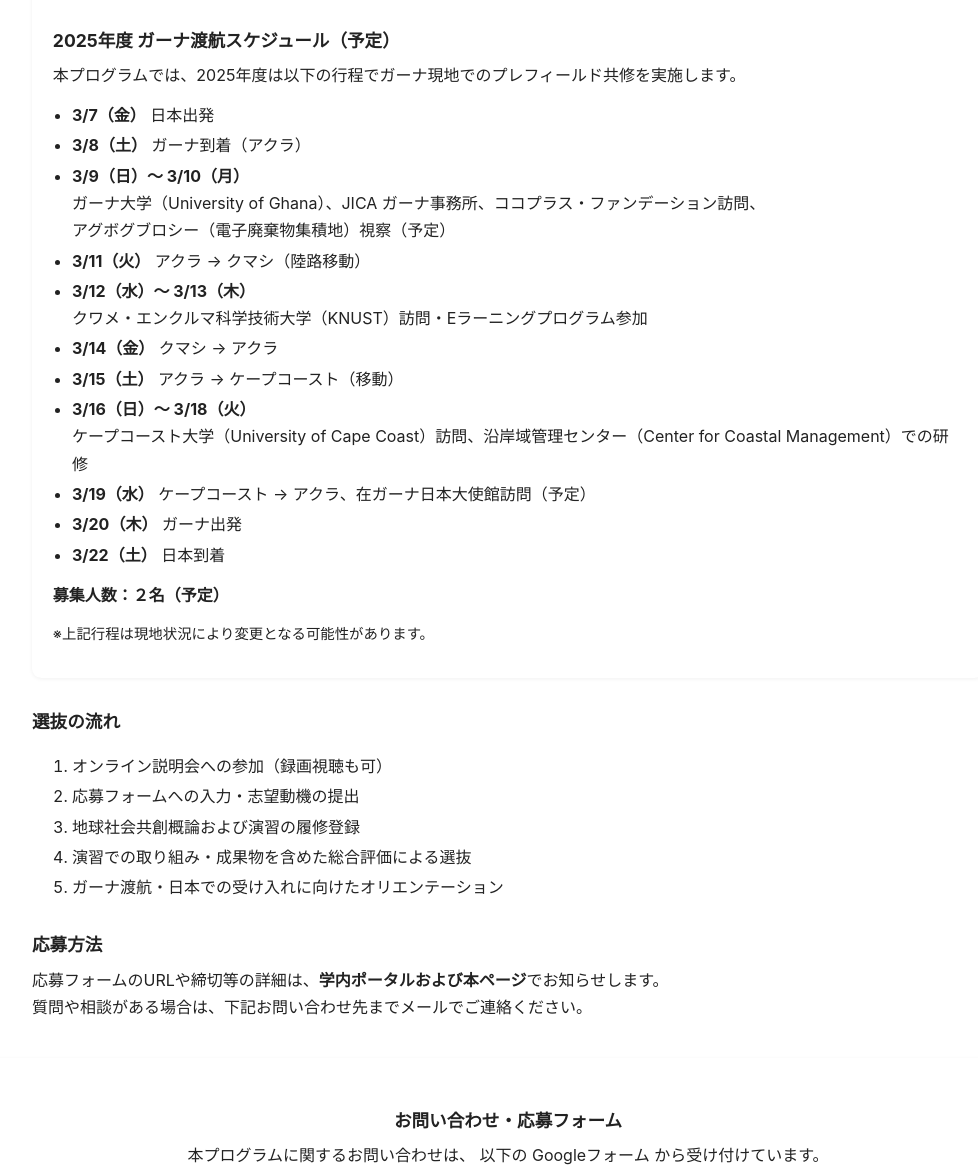
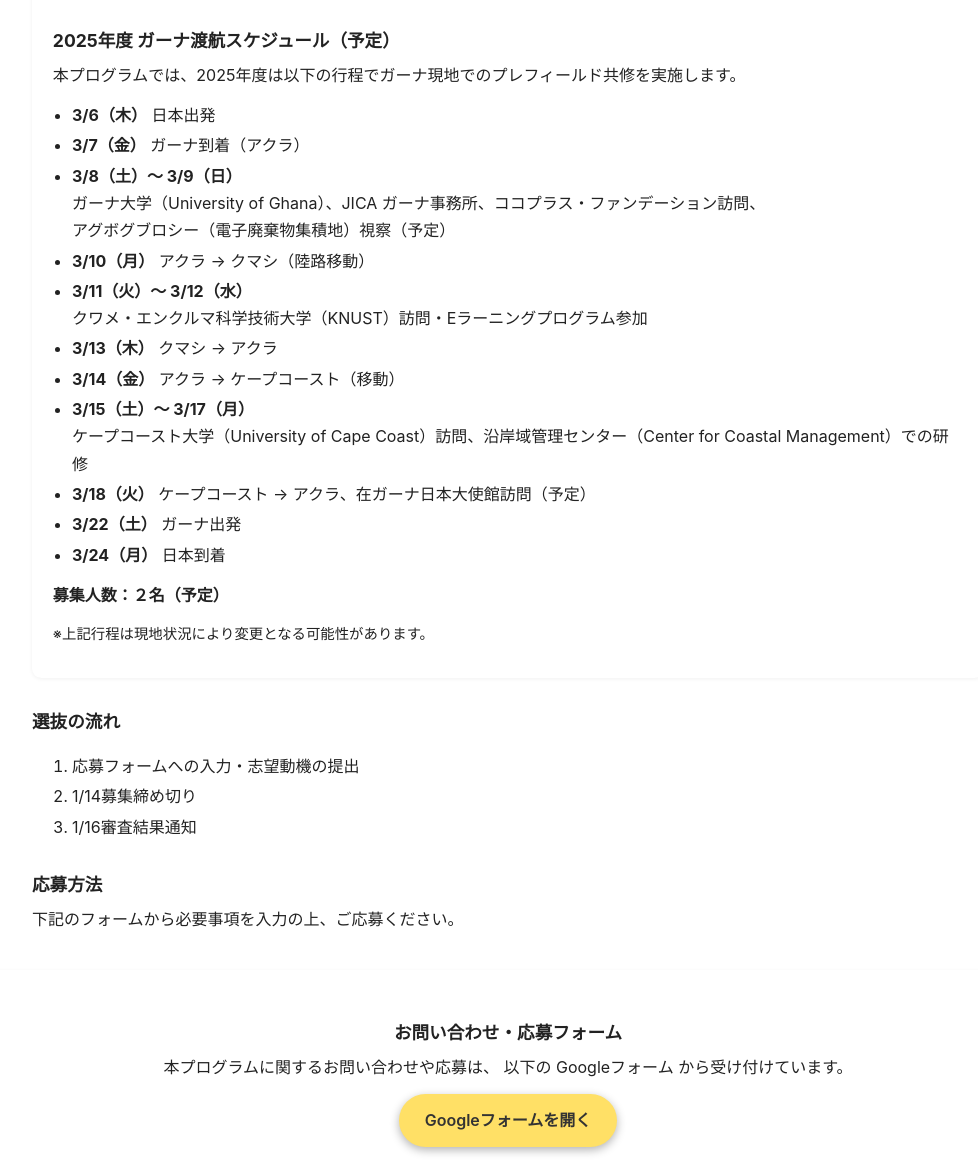
Before and after one commit to daisukekodaira/iss-ghana, a plain HTML site: page index.html in a window 1280 px wide. Shown: the part 5361-6533 px from the top of the page, without its empty margins (132-1110 px from the left). Drawn offline with Linux system fonts and the light colour scheme.

Commit message:
選抜の流れ、募集スケジュールの更新。日程の更新

```diff
--- a/index.html
+++ b/index.html
@@ -610,32 +610,32 @@
         <p>本プログラムでは、2025年度は以下の行程でガーナ現地でのプレフィールド共修を実施します。</p>
 
         <ul>
-          <li><strong>3/7（金）</strong> 日本出発</li>
-          <li><strong>3/8（土）</strong> ガーナ到着（アクラ）</li>
+          <li><strong>3/6（木）</strong> 日本出発</li>
+          <li><strong>3/7（金）</strong> ガーナ到着（アクラ）</li>
 
-          <li><strong>3/9（日）〜 3/10（月）</strong><br>
+          <li><strong>3/8（土）〜 3/9（日）</strong><br>
             ガーナ大学（University of Ghana）、JICA ガーナ事務所、ココプラス・ファンデーション訪問、<br>
             アグボグブロシー（電子廃棄物集積地）視察（予定）
           </li>
 
-          <li><strong>3/11（火）</strong> アクラ → クマシ（陸路移動）</li>
+          <li><strong>3/10（月）</strong> アクラ → クマシ（陸路移動）</li>
 
-          <li><strong>3/12（水）〜 3/13（木）</strong><br>
+          <li><strong>3/11（火）〜 3/12（水）</strong><br>
             クワメ・エンクルマ科学技術大学（KNUST）訪問・Eラーニングプログラム参加
           </li>
 
-          <li><strong>3/14（金）</strong> クマシ → アクラ</li>
+          <li><strong>3/13（木）</strong> クマシ → アクラ</li>
 
-          <li><strong>3/15（土）</strong> アクラ → ケープコースト（移動）</li>
+          <li><strong>3/14（金）</strong> アクラ → ケープコースト（移動）</li>
 
-          <li><strong>3/16（日）〜 3/18（火）</strong><br>
+          <li><strong>3/15（土）〜 3/17（月）</strong><br>
             ケープコースト大学（University of Cape Coast）訪問、沿岸域管理センター（Center for Coastal Management）での研修
           </li>
 
-          <li><strong>3/19（水）</strong> ケープコースト → アクラ、在ガーナ日本大使館訪問（予定）</li>
+          <li><strong>3/18（火）</strong> ケープコースト → アクラ、在ガーナ日本大使館訪問（予定）</li>
 
-          <li><strong>3/20（木）</strong> ガーナ出発</li>
-          <li><strong>3/22（土）</strong> 日本到着</li>
+          <li><strong>3/22（土）</strong> ガーナ出発</li>
+          <li><strong>3/24（月）</strong> 日本到着</li>
         </ul>
 
         <p><strong>募集人数：２名（予定）</strong></p>
@@ -646,24 +646,22 @@
 
         <h3>選抜の流れ</h3>
         <ol>
-          <li>オンライン説明会への参加（録画視聴も可）</li>
           <li>応募フォームへの入力・志望動機の提出</li>
-          <li>地球社会共創概論および演習の履修登録</li>
-          <li>演習での取り組み・成果物を含めた総合評価による選抜</li>
-          <li>ガーナ渡航・日本での受け入れに向けたオリエンテーション</li>
+          <li>1/14募集締め切り</li>
+          <li>1/16審査結果通知</li>
+
         </ol>
 
         <h3>応募方法</h3>
         <p>
-          応募フォームのURLや締切等の詳細は、<strong>学内ポータルおよび本ページ</strong>でお知らせします。<br />
-          質問や相談がある場合は、下記お問い合わせ先までメールでご連絡ください。
+          下記のフォームから必要事項を入力の上、ご応募ください。
         </p>
       </div>
 
       <div class="card card-centered">
         <h3>お問い合わせ・応募フォーム</h3>
         <p>
-          本プログラムに関するお問い合わせは、
+          本プログラムに関するお問い合わせや応募は、
           以下の Googleフォーム から受け付けています。
         </p>
         <p>
```
